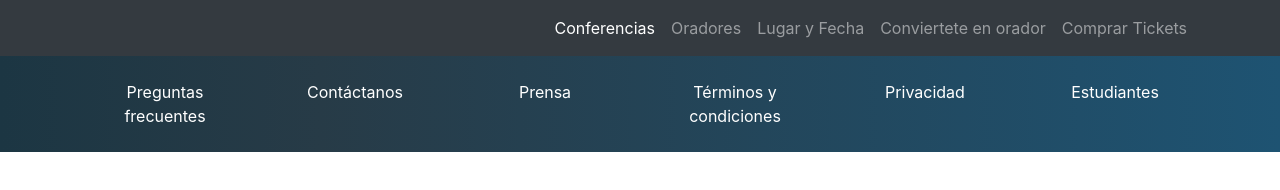
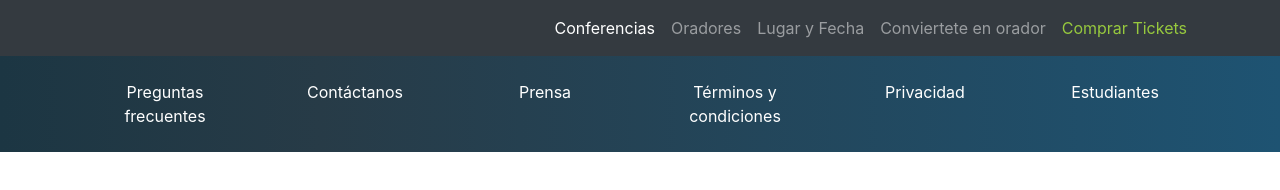
Before and after one commit to jeza077/bootstrap, a plain HTML site: page index.html in a window 1280 px wide. Drawn offline with nearby package versions, Linux system fonts and the light colour scheme.

Commit message:
Resalte el enlace de tickets

```diff
--- a/index.css
+++ b/index.css
@@ -1,3 +1,7 @@
+.text-resaltar {
+    color: #97c93e !important;
+}
+
 #header img {
     width: 80px;
 }
```
